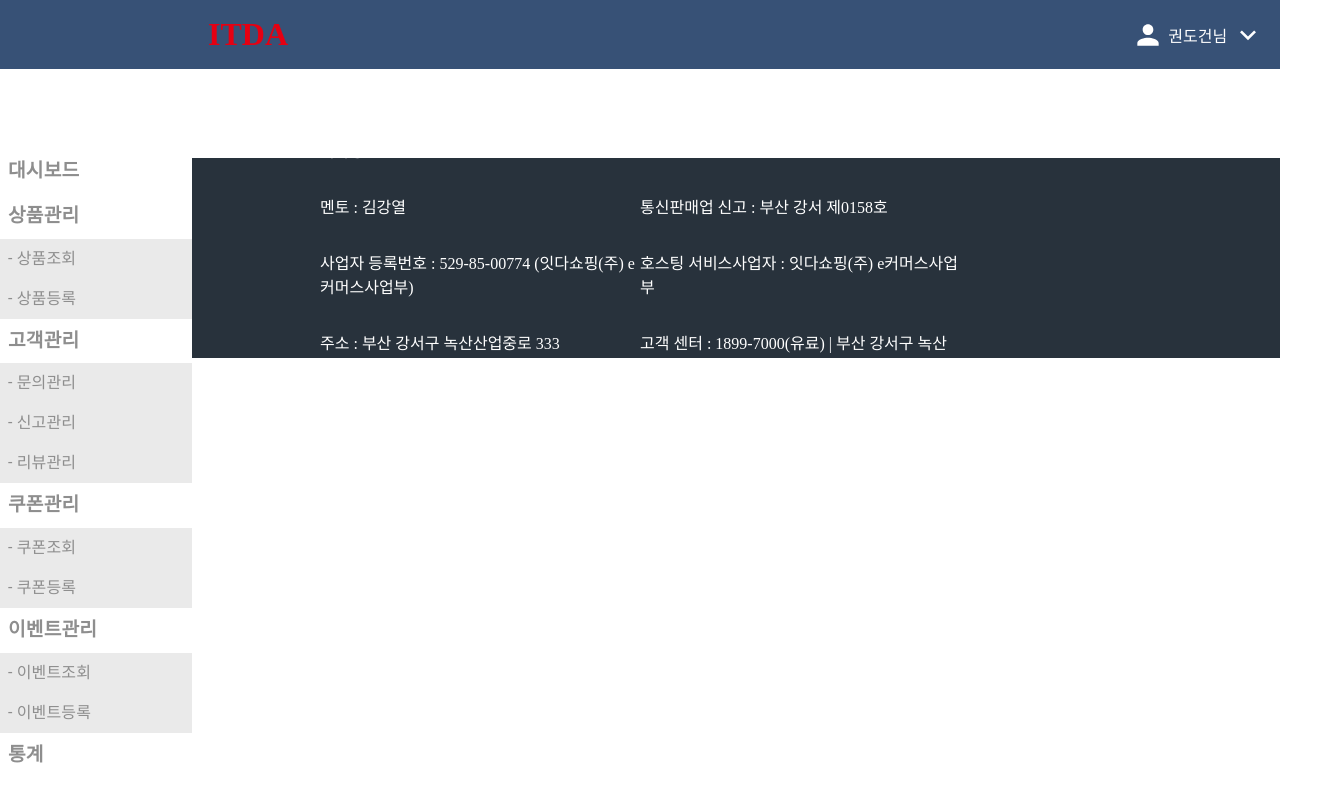
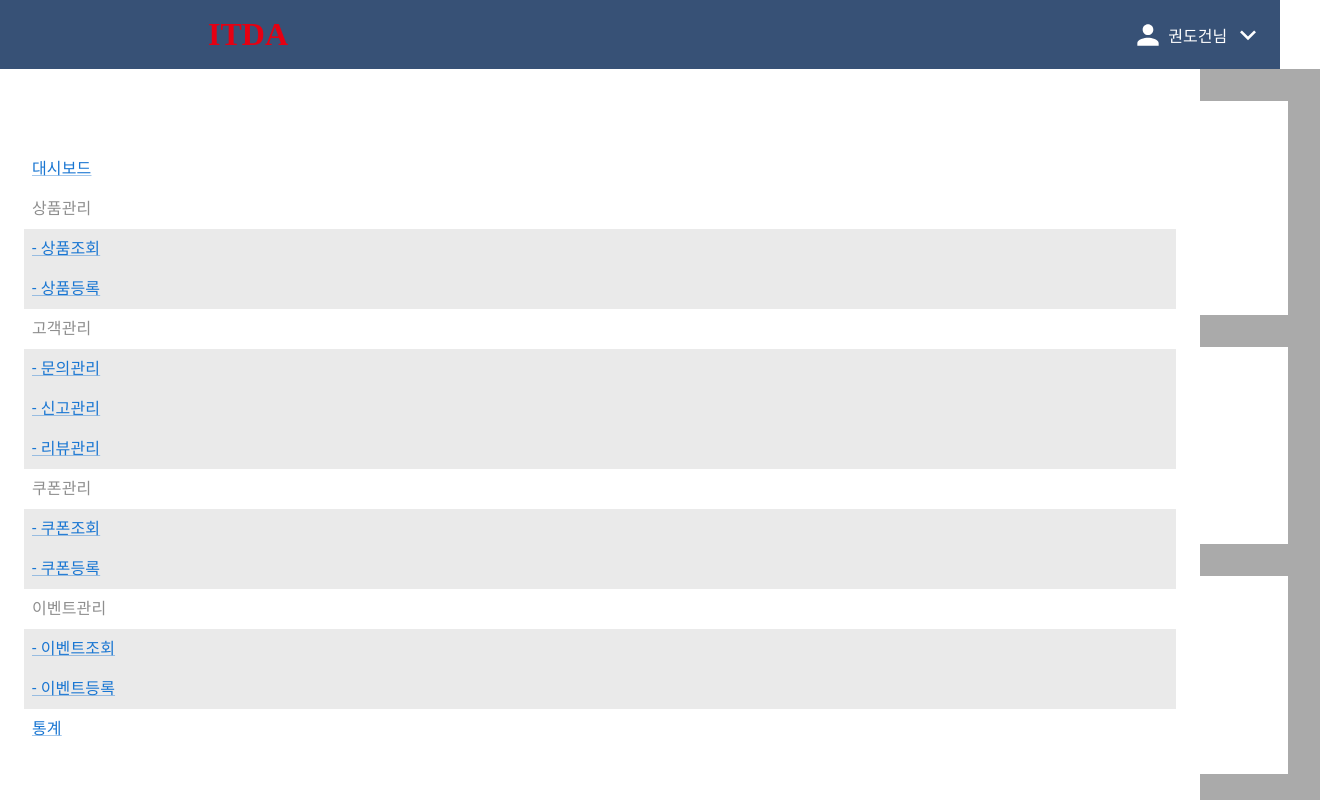
Before and after one commit to ehddn5252/AbuyZ, a Next.js app in the folder front/: page /admin/chart in a window 1280 px wide. Shown: the top 800 px of the page, 1320 px wide, since content can reach past the window. Built offline with nearby package versions, Linux system fonts and the light colour scheme; a web font is replaced by a local one.

Commit message:
:lipstick: Chart UI 틀 추가

```diff
--- /dev/null
+++ b/front/components/admin/chart/LineChart.js
@@ -0,0 +1,33 @@
+// React
+import React from "react";
+
+// Chart
+import { Line } from "react-chartjs-2";
+// import Chart from "chart.js/auto";
+
+// StyledComponent
+import styled from "styled-components";
+const data = {
+  labels: ["Jan", "Feb", "Mar", "Apr", "May", "Jun"],
+  datasets: [
+    {
+      label: "매출액",
+      data: [33, 25, 35, 51, 54, 76],
+      fill: false,
+      borderColor: "black",
+    },
+  ],
+};
+
+export default function LineChart() {
+  return (
+    <Container>
+      <h1>총 매출액</h1>
+      <Line data={data} width="1000" height="11000" />
+    </Container>
+  );
+}
+
+const Container = styled.div`
+  padding: 1rem;
+`;
--- a/front/pages/admin/chart.js
+++ b/front/pages/admin/chart.js
@@ -1,9 +1,78 @@
+// React
 import React from "react";
+
+// StyledComponent
+import styled from "styled-components";
+
+// 하위 Component
+// import LineChart from "../../components/admin/chart/LineChart";
 
 export default function Chart() {
   return (
-    <div>
-      <h1> 통계 페이지</h1>
-    </div>
+    <Container>
+      <CategoryBox>
+        <SmallChart></SmallChart>
+        <SmallChart></SmallChart>
+        <SmallChart></SmallChart>
+        <SmallChart></SmallChart>
+      </CategoryBox>
+      <CategoryBox2>
+        <LargeChart></LargeChart>
+        <SmallCategoryBox>
+          <SmallChart2 style={{ marginBottom: "1rem" }}></SmallChart2>
+          <SmallChart2 style={{ marginTop: "1rem" }}></SmallChart2>
+        </SmallCategoryBox>
+      </CategoryBox2>
+    </Container>
   );
 }
+
+const Container = styled.div`
+  width: 85vw;
+  height: 93vh;
+  margin-left: 14.5rem;
+  background-color: #aaaaaa;
+`;
+
+const CategoryBox = styled.div`
+  width: 100%;
+  height: 33%;
+  display: flex;
+  justify-content: space-around;
+  padding: 1rem;
+`;
+const CategoryBox2 = styled.div`
+  width: 100%;
+  height: 66%;
+  display: flex;
+  justify-content: space-around;
+  padding: 1rem;
+`;
+
+const SmallCategoryBox = styled.div`
+  display: flex;
+  flex-direction: column;
+  width: 25%;
+  height: 100%;
+  padding: 1rem;
+`;
+
+const LargeChart = styled.div`
+  width: 74%;
+  height: 94.5%;
+  margin: 1rem;
+  background-color: white;
+`;
+
+const SmallChart = styled.div`
+  width: 25%;
+  height: 100%;
+  margin: 1rem;
+  background-color: white;
+`;
+
+const SmallChart2 = styled.div`
+  width: 100%;
+  height: 100%;
+  background-color: white;
+`;
```
